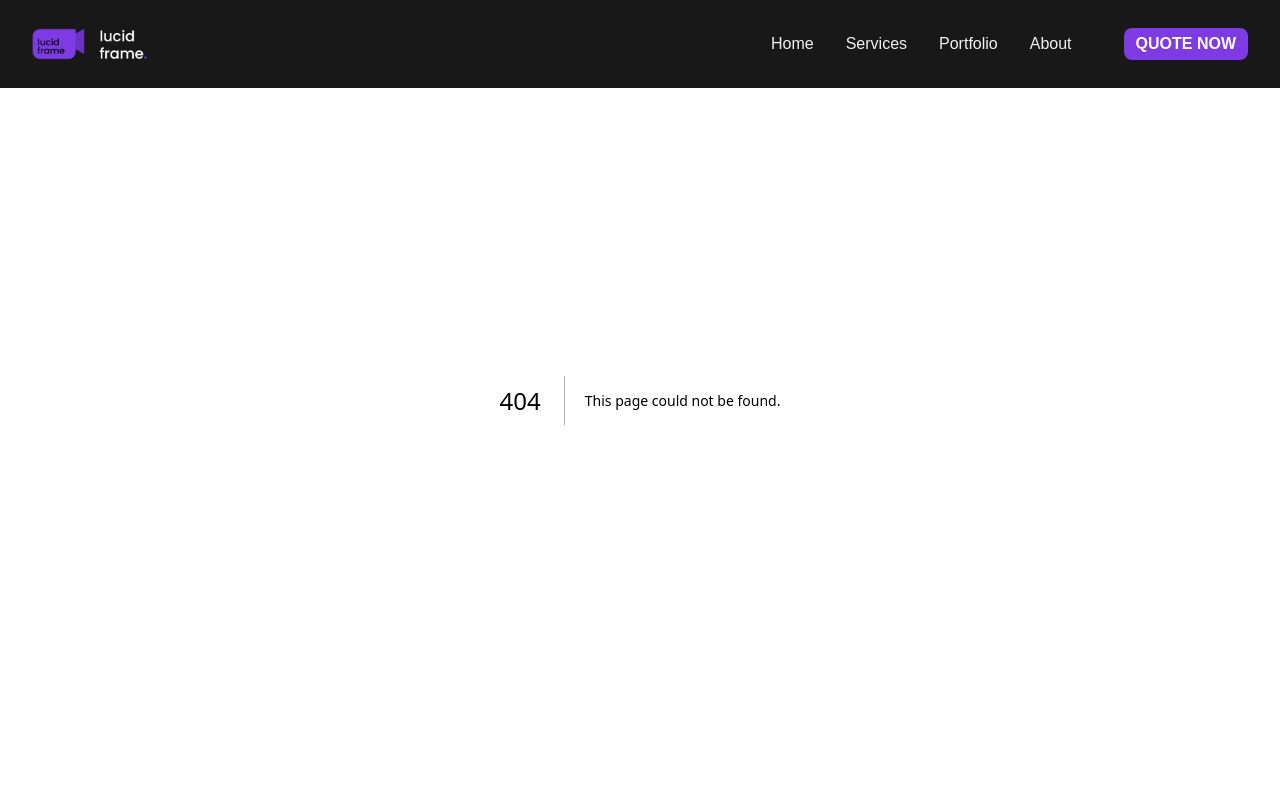
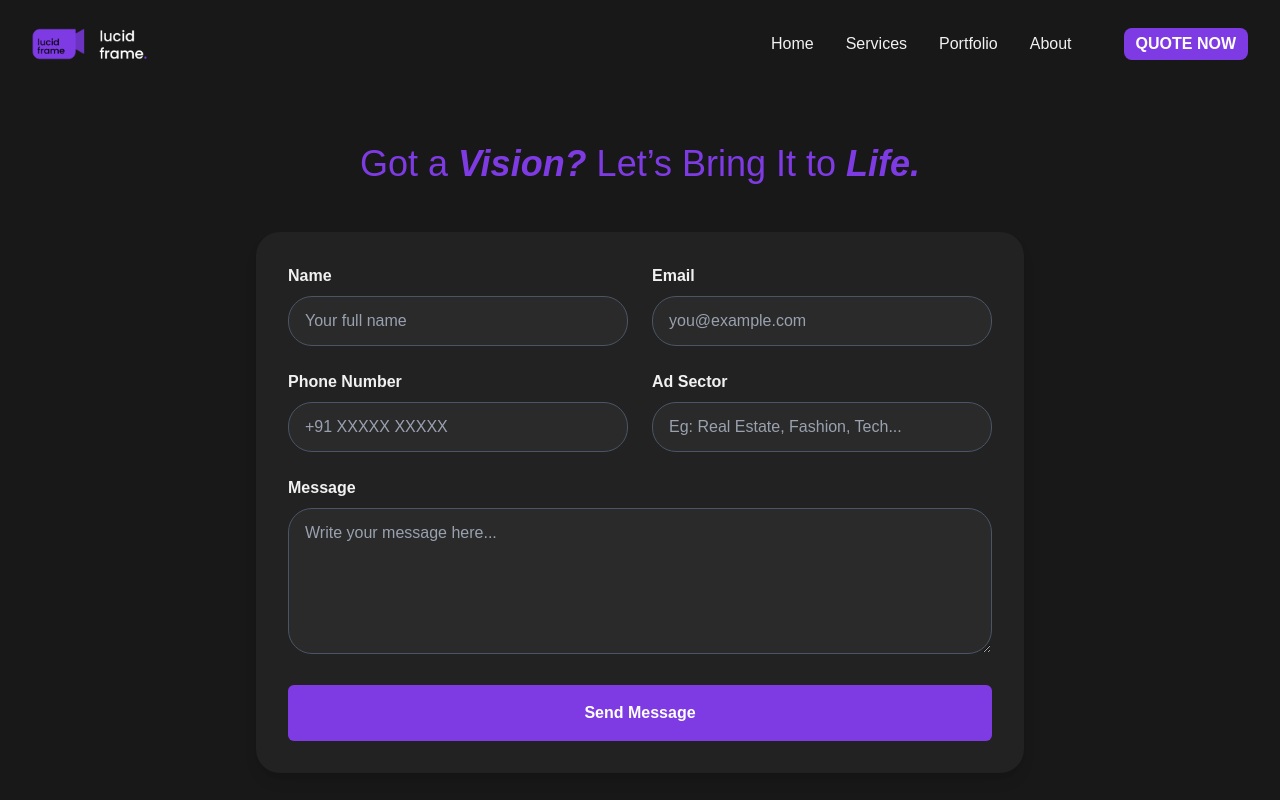
Before and after one commit to lucidframes/lucidframeweb, a Next.js app: page /contact in a window 1280 px wide. Before the commit this address had no page. Shown: the top 800 px of the page. Built offline with nearby package versions, Linux system fonts and the light colour scheme.

Commit message:
Initial commit

```diff
--- /dev/null
+++ b/app/about/page.jsx
@@ -0,0 +1,29 @@
+import React from "react";
+
+const page = () => {
+  return (
+    <div>
+      <div className="flex flex-col items-center justify-center h-[40vh] bg-[#181818] px-4 text-center">
+        <div className="h-[20vh]"></div>
+        <h1 className="text-4xl md:text-6xl font-bold text-[#F1F1F1] mb-2">
+          We Don’t Just Run Ads
+        </h1>
+        <h2 className="text-2xl md:text-3xl text-[#7F3BE3] font-medium">
+          We Craft Stories That Stick
+        </h2>
+      </div>
+      <div className="flex flex-col items-center  h-[60vh] bg-[#181818] px-4 text-center">
+        <p className="text-[#F1F1F1] text-2xl m-4 md:m-28 md:text-4xl">
+          <span className="text-[#7F3BE3] font-bold">Lucidframe</span> is a
+          creative advertising agency built for brands that want to make an
+          impact. We blend storytelling, design, and data to create campaigns
+          that don’t just look good, they perform. Born out of a passion for
+          bold visuals and smart strategies, we’re here to help you frame your
+          brand clearly, creatively, and effectively in a world full of noise.
+        </p>
+      </div>
+    </div>
+  );
+};
+
+export default page;
--- /dev/null
+++ b/app/contact/page.js
@@ -0,0 +1,129 @@
+"use client";
+import React, { useState } from "react";
+
+export default function ContactPage() {
+  const [formData, setFormData] = useState({
+    name: "",
+    email: "",
+    phone: "",
+    sector: "",
+    message: "",
+  });
+
+  const handleChange = (e) => {
+    setFormData({ ...formData, [e.target.name]: e.target.value });
+  };
+
+  const handleSubmit = (e) => {
+    e.preventDefault();
+    alert("Thank you for contacting us!");
+    setFormData({
+      name: "",
+      email: "",
+      phone: "",
+      sector: "",
+      message: "",
+    });
+  };
+
+  return (
+    <div className="flex flex-col items-center justify-center min-h-screen bg-[#181818] px-4 py-16 text-[#F1F1F1]">
+      <h1 className="text-4xl  mb-12 mt-20 text-[#7F3BE3]">
+        Got a <span className="font-bold italic">Vision?</span> Let’s Bring It
+        to <span className="font-bold italic">Life.</span>
+      </h1>
+
+      <form
+        onSubmit={handleSubmit}
+        className="w-full max-w-3xl bg-[#222222] p-8 rounded-3xl shadow-lg"
+      >
+        <div className="grid grid-cols-1 md:grid-cols-2 gap-6 mb-6">
+          <div>
+            <label className="block mb-2 font-semibold" htmlFor="name">
+              Name
+            </label>
+            <input
+              type="text"
+              id="name"
+              name="name"
+              required
+              value={formData.name}
+              onChange={handleChange}
+              className="w-full rounded-3xl border border-gray-600 bg-[#2a2a2a] px-4 py-3 text-[#F1F1F1] placeholder-gray-400 focus:outline-none focus:ring-2 focus:ring-[#7F3BE3]"
+              placeholder="Your full name"
+            />
+          </div>
+
+          <div>
+            <label className="block mb-2 font-semibold" htmlFor="email">
+              Email
+            </label>
+            <input
+              type="email"
+              id="email"
+              name="email"
+              required
+              value={formData.email}
+              onChange={handleChange}
+              className="w-full rounded-3xl border border-gray-600 bg-[#2a2a2a] px-4 py-3 text-[#F1F1F1] placeholder-gray-400 focus:outline-none focus:ring-2 focus:ring-[#7F3BE3]"
+              placeholder="you@example.com"
+            />
+          </div>
+
+          <div>
+            <label className="block mb-2 font-semibold" htmlFor="phone">
+              Phone Number
+            </label>
+            <input
+              type="tel"
+              id="phone"
+              name="phone"
+              value={formData.phone}
+              onChange={handleChange}
+              className="w-full rounded-3xl border border-gray-600 bg-[#2a2a2a] px-4 py-3 text-[#F1F1F1] placeholder-gray-400 focus:outline-none focus:ring-2 focus:ring-[#7F3BE3]"
+              placeholder="+91 XXXXX XXXXX"
+            />
+          </div>
+
+          <div>
+            <label className="block mb-2 font-semibold" htmlFor="sector">
+              Ad Sector
+            </label>
+            <input
+              type="text"
+              id="sector"
+              name="sector"
+              value={formData.sector}
+              onChange={handleChange}
+              required
+              className="w-full rounded-3xl border border-gray-600 bg-[#2a2a2a] px-4 py-3 text-[#F1F1F1] placeholder-gray-400 focus:outline-none focus:ring-2 focus:ring-[#7F3BE3]"
+              placeholder="Eg: Real Estate, Fashion, Tech..."
+            />
+          </div>
+        </div>
+
+        <div className="mb-6">
+          <label className="block mb-2 font-semibold" htmlFor="message">
+            Message
+          </label>
+          <textarea
+            id="message"
+            name="message"
+            rows="5"
+            value={formData.message}
+            onChange={handleChange}
+            placeholder="Write your message here..."
+            className="w-full rounded-3xl border border-gray-600 bg-[#2a2a2a] px-4 py-3 text-[#F1F1F1] placeholder-gray-400 focus:outline-none focus:ring-2 focus:ring-[#7F3BE3]"
+          ></textarea>
+        </div>
+
+        <button
+          type="submit"
+          className="w-full bg-[#7F3BE3] hover:bg-[#6C32C2] transition-colors text-white font-semibold py-4 rounded-md"
+        >
+          Send Message
+        </button>
+      </form>
+    </div>
+  );
+}
--- a/components/Navbar.js
+++ b/components/Navbar.js
@@ -97,7 +97,7 @@ const Navbar = () => {
             Portfolio
           </Link>
           <Link
-            href="/contact"
+            href="/about"
             className="text-[#F1F1F1] block p-5 hover:text-[#7F3BE3] text-center"
           >
             About
```
